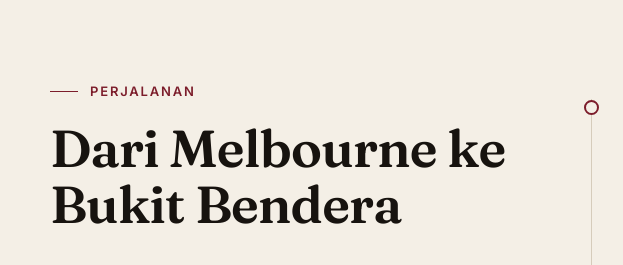
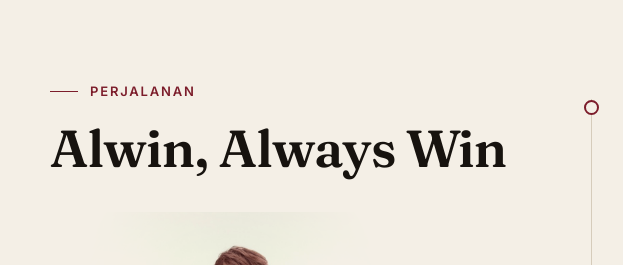
Before and after one commit to edent95/Alwin, a website: page index.html in a window 1280 px wide. Shown: the part 3920-4185 px from the top of the page, 0-623 px from the left. Drawn offline with Linux system fonts and the light colour scheme.

Commit message:
feat: rename Journey heading to 'Alwin, Always Win'; add favicon
Co-Authored-By: Claude Opus 5.5 <noreply@anthropic.com>

```diff
--- a/index.html
+++ b/index.html
@@ -21,6 +21,9 @@
   <meta property="og:image" content="https://alwinlim.com/images/alwin.jpg">
   <meta property="og:locale" content="ms_MY">
   <meta name="theme-color" content="#f4efe6">
+  <link rel="icon" href="favicon.svg" type="image/svg+xml">
+  <link rel="icon" href="favicon-32.png" type="image/png" sizes="32x32">
+  <link rel="apple-touch-icon" href="apple-touch-icon.png">
   <link rel="preconnect" href="https://fonts.googleapis.com">
   <link rel="preconnect" href="https://fonts.gstatic.com" crossorigin>
   <link href="https://fonts.googleapis.com/css2?family=Fraunces:opsz,wght@9..144,400;9..144,600;9..144,700&family=Inter:wght@400;500;600&family=Noto+Serif+SC:wght@600;700&display=swap" rel="stylesheet">
@@ -276,7 +279,7 @@
     <div class="wrap journey-grid">
       <div class="journey-head">
         <p class="label" data-ms="Perjalanan" data-en="Journey" data-zh="历程">Perjalanan</p>
-        <h2 data-ms="Dari Melbourne ke Bukit Bendera" data-en="From Melbourne to Bukit Bendera" data-zh="从墨尔本到升旗山">Dari Melbourne ke Bukit Bendera</h2>
+        <h2 data-ms="Alwin, Always Win" data-en="Alwin, Always Win" data-zh="Alwin, Always Win">Alwin, Always Win</h2>
         <img src="images/alwin-pose.jpg" alt="Alwin Lim Zh Chen" class="journey-photo" loading="lazy" width="1067" height="1600">
       </div>
       <ol class="timeline">
```
Also changed, not shown: about.html (+3 -0 lines), gallery.html (+3 -0 lines), apple-touch-icon.png (added), favicon-32.png (added), favicon.svg (added), 1 other file.
